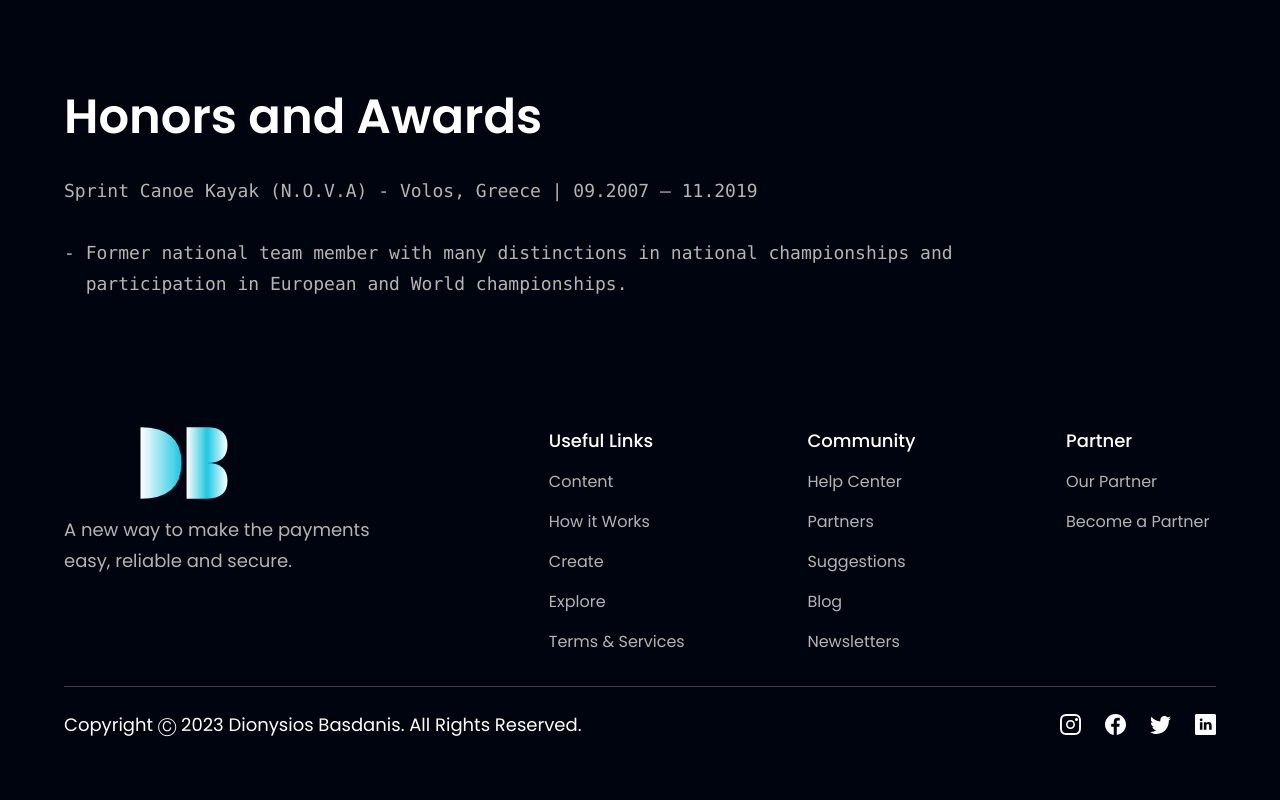
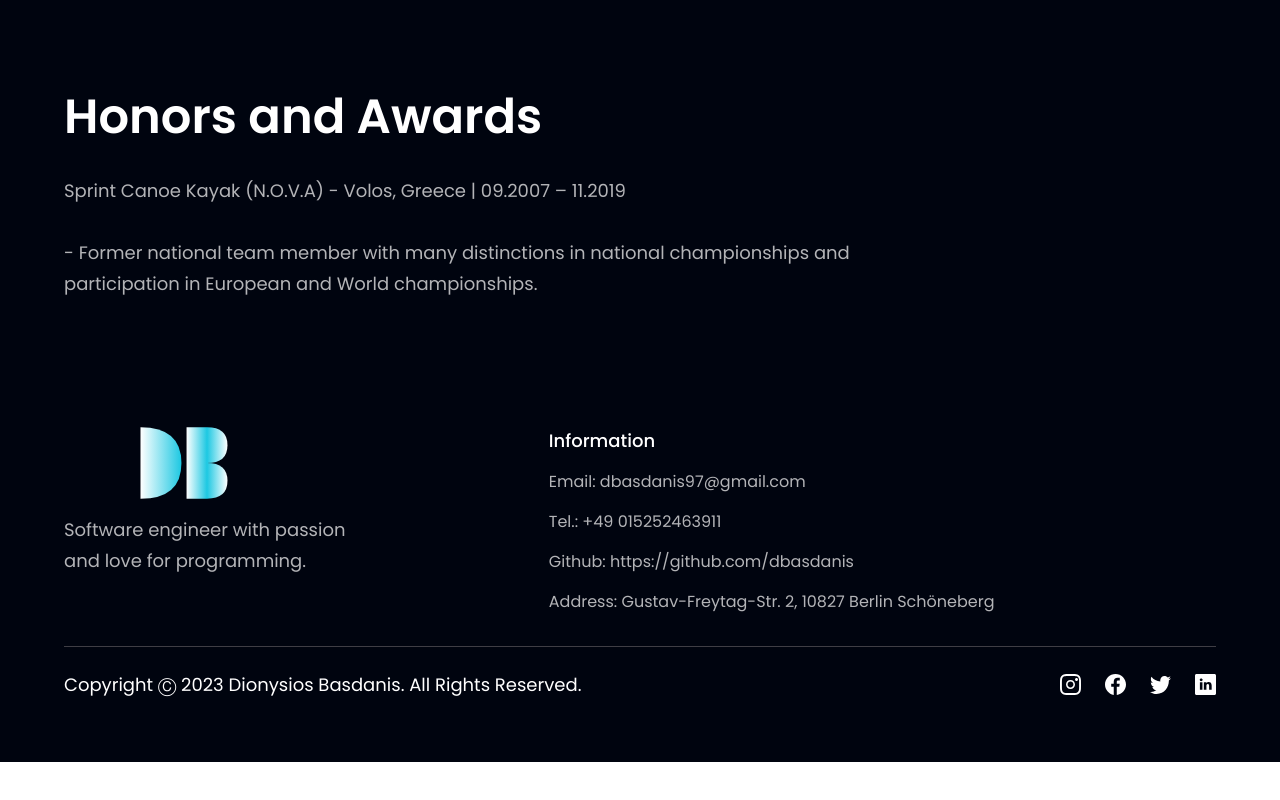
Before and after one commit to dbasdanis/personal_website, a React (Vite) app in the folder personal_website/: page / in a window 1280 px wide. Shown: the part 1926-2726 px from the top of the page. After the commit the page ends 2688 px from the top, so only its background shows below. Built offline with nearby package versions, Linux system fonts and the light colour scheme.

Commit message:
feat: update the context

```diff
--- a/personal_website/src/components/Billing.jsx
+++ b/personal_website/src/components/Billing.jsx
@@ -6,8 +6,8 @@ const Billing = () => (
 
     <div className={layout.sectionInfo}>
       <h2 className={styles.heading2}>University of Thessaly <br className="sm:block hidden"/></h2>
-      <p className={`${styles.paragraph} max-w-[470px] mt-5`}>
-        <pre>
+      <p className={`${styles.paragraph} max-w-[1000px] mt-5`}>
+
         Minor in Electrical and Computer Engineering. <br />
         • Cumulative GPA: 8.28 / 10.00<br />
         • Thesis work: Predictive Model of Motion Picture Success using Machine Learning Algorithms<br />
@@ -15,7 +15,7 @@ const Billing = () => (
             motion pictures.<br />
             - Achieved a grade of 10/10, for the thesis work, demonstrating exceptional research and<br />
             analytical skills.<br />
-        </pre>
+
       </p>
     </div>
 
--- a/personal_website/src/components/CardDeal.jsx
+++ b/personal_website/src/components/CardDeal.jsx
@@ -8,11 +8,9 @@ const CardDeal = () => (
       <h2 className={styles.heading2}>
         Honors and Awards<br className="sm:block hidden"/>
       </h2>
-      <p className={`${styles.paragraph} max-w-[470px] mt-5`}>
-        <pre>
+      <p className={`${styles.paragraph} max-w-[1000px] mt-5`}>
         Sprint Canoe Kayak (N.O.V.A) - Volos, Greece | 09.2007 – 11.2019 <br /><br />
         - Former national team member with many distinctions in national championships and <br/>  participation in European and World championships. <br />
-        </pre>
 
       </p>
     </div>
--- a/personal_website/src/components/Footer.jsx
+++ b/personal_website/src/components/Footer.jsx
@@ -12,7 +12,7 @@ const Footer = () => (
           className="w-[240px] h-[72.14px] rounded"
         />
         <p className={`${styles.paragraph} mt-4 max-w-[312px]`}>
-          A new way to make the payments easy, reliable and secure.
+          Software engineer with passion and love for programming.
         </p>
       </div>
 
--- a/personal_website/src/constants/index.js
+++ b/personal_website/src/constants/index.js
@@ -75,65 +75,19 @@ export const stats = [
 
 export const footerLinks = [
   {
-    title: "Useful Links",
+    title: "Information",
     links: [
       {
-        name: "Content",
-        link: "https://www.hoobank.com/content/",
+        name: "Email: dbasdanis97@gmail.com",
       },
       {
-        name: "How it Works",
-        link: "https://www.hoobank.com/how-it-works/",
+        name: "Tel.: +49 015252463911",
       },
       {
-        name: "Create",
-        link: "https://www.hoobank.com/create/",
+        name: "Github: https://github.com/dbasdanis",
       },
       {
-        name: "Explore",
-        link: "https://www.hoobank.com/explore/",
-      },
-      {
-        name: "Terms & Services",
-        link: "https://www.hoobank.com/terms-and-services/",
-      },
-    ],
-  },
-  {
-    title: "Community",
-    links: [
-      {
-        name: "Help Center",
-        link: "https://www.hoobank.com/help-center/",
-      },
-      {
-        name: "Partners",
-        link: "https://www.hoobank.com/partners/",
-      },
-      {
-        name: "Suggestions",
-        link: "https://www.hoobank.com/suggestions/",
-      },
-      {
-        name: "Blog",
-        link: "https://www.hoobank.com/blog/",
-      },
-      {
-        name: "Newsletters",
-        link: "https://www.hoobank.com/newsletters/",
-      },
-    ],
-  },
-  {
-    title: "Partner",
-    links: [
-      {
-        name: "Our Partner",
-        link: "https://www.hoobank.com/our-partner/",
-      },
-      {
-        name: "Become a Partner",
-        link: "https://www.hoobank.com/become-a-partner/",
+        name: "Address: Gustav-Freytag-Str. 2, 10827 Berlin Schöneberg",
       },
     ],
   },
@@ -158,7 +112,7 @@ export const socialMedia = [
   {
     id: "social-media-4",
     icon: linkedin,
-    link: "https://www.linkedin.com/",
+    link: "https://www.linkedin.com/in/dionysios-basdanis-22389b121/",
   },
 ];
 
```
